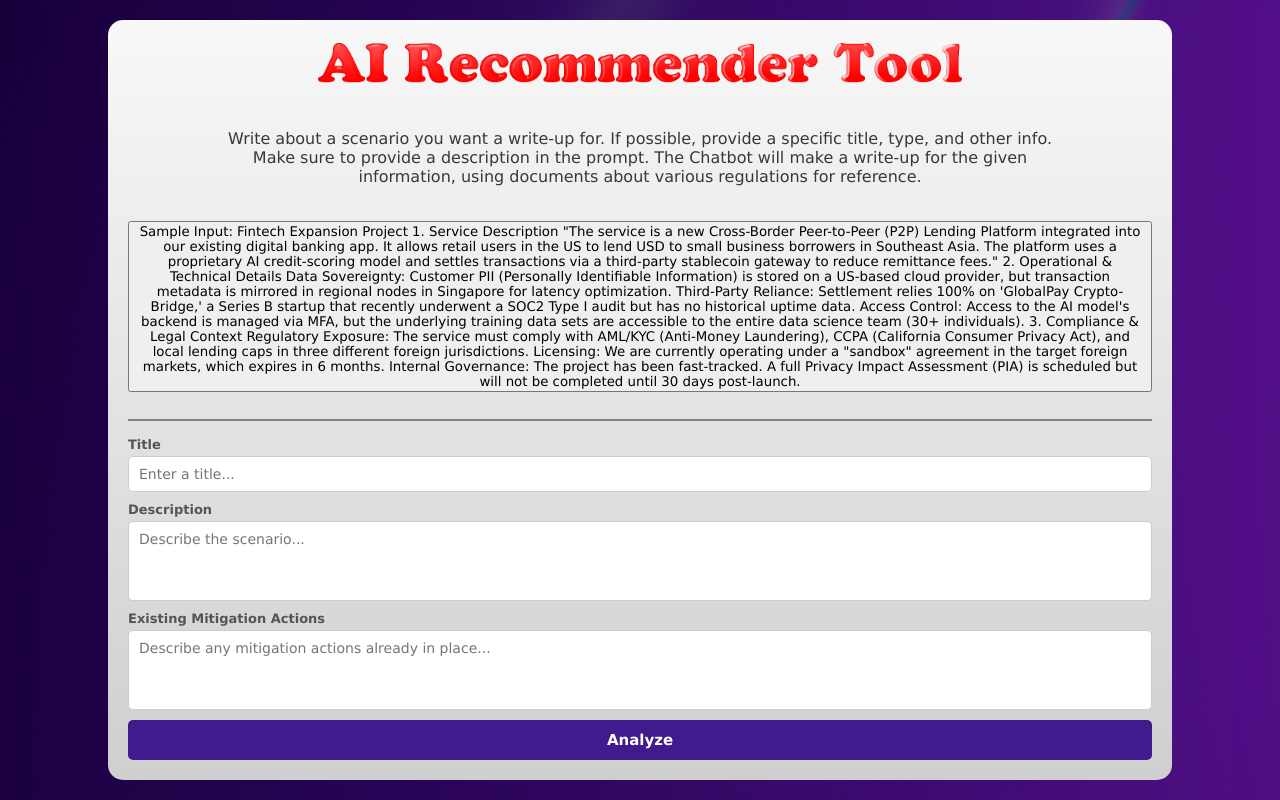
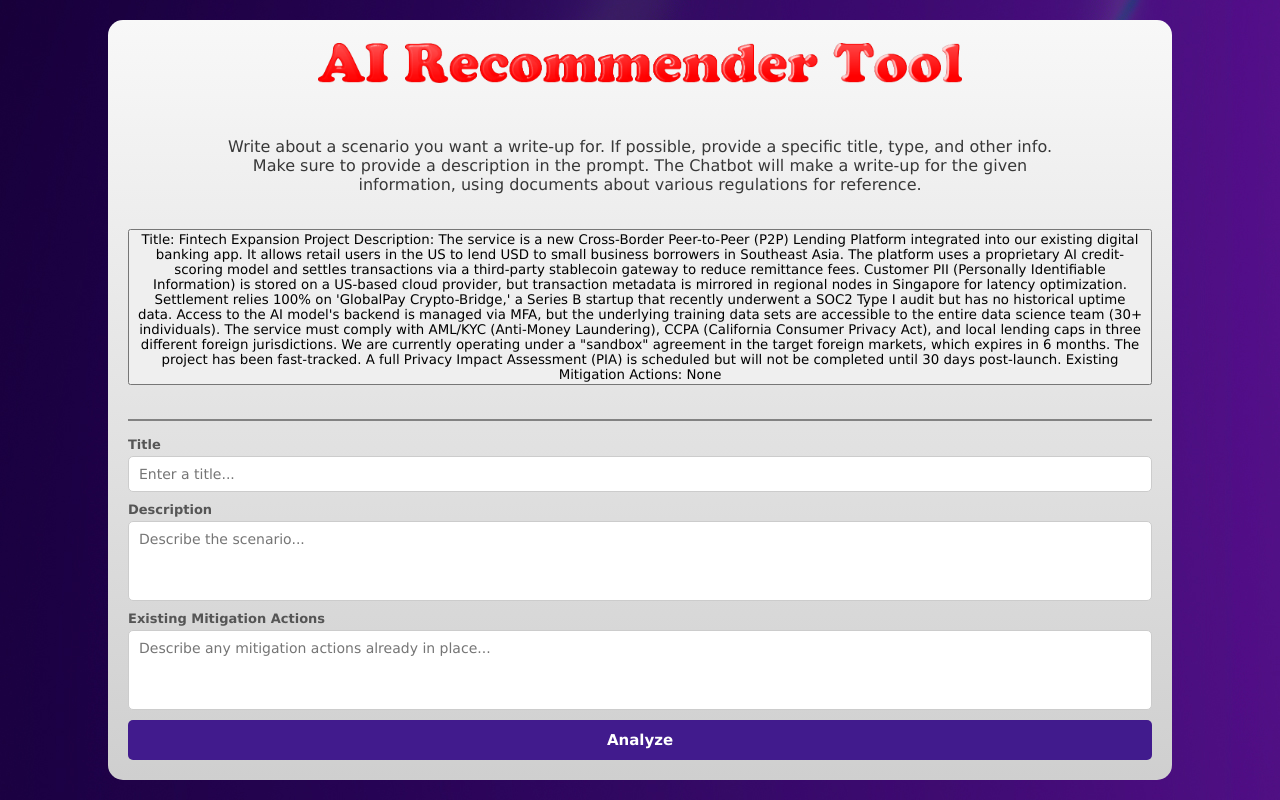
Before and after one commit to VCU-CS-SeniorDesign/senior-design-project-repository-cs-309, a Next.js app in the folder Code/ai-recommender-app/: page / in a window 1280 px wide. Built offline with nearby package versions, Linux system fonts and the light colour scheme.

Commit message:
Updated sample input

```diff
--- a/Code/ai-recommender-app/app/components/PromptSuggestionsRow.tsx
+++ b/Code/ai-recommender-app/app/components/PromptSuggestionsRow.tsx
@@ -2,17 +2,20 @@ import PromptSuggestionButton from "./PromptSuggestionButton"
 
 const PromptSuggestionsRow = ({ onPromptClick }) => {
     const prompts = [
-        `Sample Input: Fintech Expansion Project
-        1. Service Description
-        "The service is a new Cross-Border Peer-to-Peer (P2P) Lending Platform integrated into our existing digital banking app. It allows retail users in the US to lend USD to small business borrowers in Southeast Asia. The platform uses a proprietary AI credit-scoring model and settles transactions via a third-party stablecoin gateway to reduce remittance fees."
-        2. Operational & Technical Details
-        Data Sovereignty: Customer PII (Personally Identifiable Information) is stored on a US-based cloud provider, but transaction metadata is mirrored in regional nodes in Singapore for latency optimization.
-        Third-Party Reliance: Settlement relies 100% on 'GlobalPay Crypto-Bridge,' a Series B startup that recently underwent a SOC2 Type I audit but has no historical uptime data.
-        Access Control: Access to the AI model's backend is managed via MFA, but the underlying training data sets are accessible to the entire data science team (30+ individuals).
-        3. Compliance & Legal Context
-        Regulatory Exposure: The service must comply with AML/KYC (Anti-Money Laundering), CCPA (California Consumer Privacy Act), and local lending caps in three different foreign jurisdictions.
-        Licensing: We are currently operating under a "sandbox" agreement in the target foreign markets, which expires in 6 months.
-        Internal Governance: The project has been fast-tracked. A full Privacy Impact Assessment (PIA) is scheduled but will not be completed until 30 days post-launch.`
+        `Title: Fintech Expansion Project
+        Description: The service is a new Cross-Border Peer-to-Peer (P2P) Lending Platform integrated into our
+        existing digital banking app. It allows retail users in the US to lend USD to small business borrowers in
+        Southeast Asia. The platform uses a proprietary AI credit-scoring model and settles transactions via a
+        third-party stablecoin gateway to reduce remittance fees. Customer PII (Personally Identifiable Information)
+        is stored on a US-based cloud provider, but transaction metadata is mirrored in regional nodes in Singapore for
+        latency optimization. Settlement relies 100% on 'GlobalPay Crypto-Bridge,' a Series B startup that recently
+        underwent a SOC2 Type I audit but has no historical uptime data. Access to the AI model's backend is managed via
+        MFA, but the underlying training data sets are accessible to the entire data science team (30+ individuals). The
+        service must comply with AML/KYC (Anti-Money Laundering), CCPA (California Consumer Privacy Act), and local
+        lending caps in three different foreign jurisdictions. We are currently operating under a "sandbox" agreement in
+        the target foreign markets, which expires in 6 months. The project has been fast-tracked. A full Privacy Impact
+        Assessment (PIA) is scheduled but will not be completed until 30 days post-launch.
+        Existing Mitigation Actions: None`
     ]
 
     return (
```
Also changed, not shown: Code/ai-recommender-app/app/assets/todo.txt (deleted).
